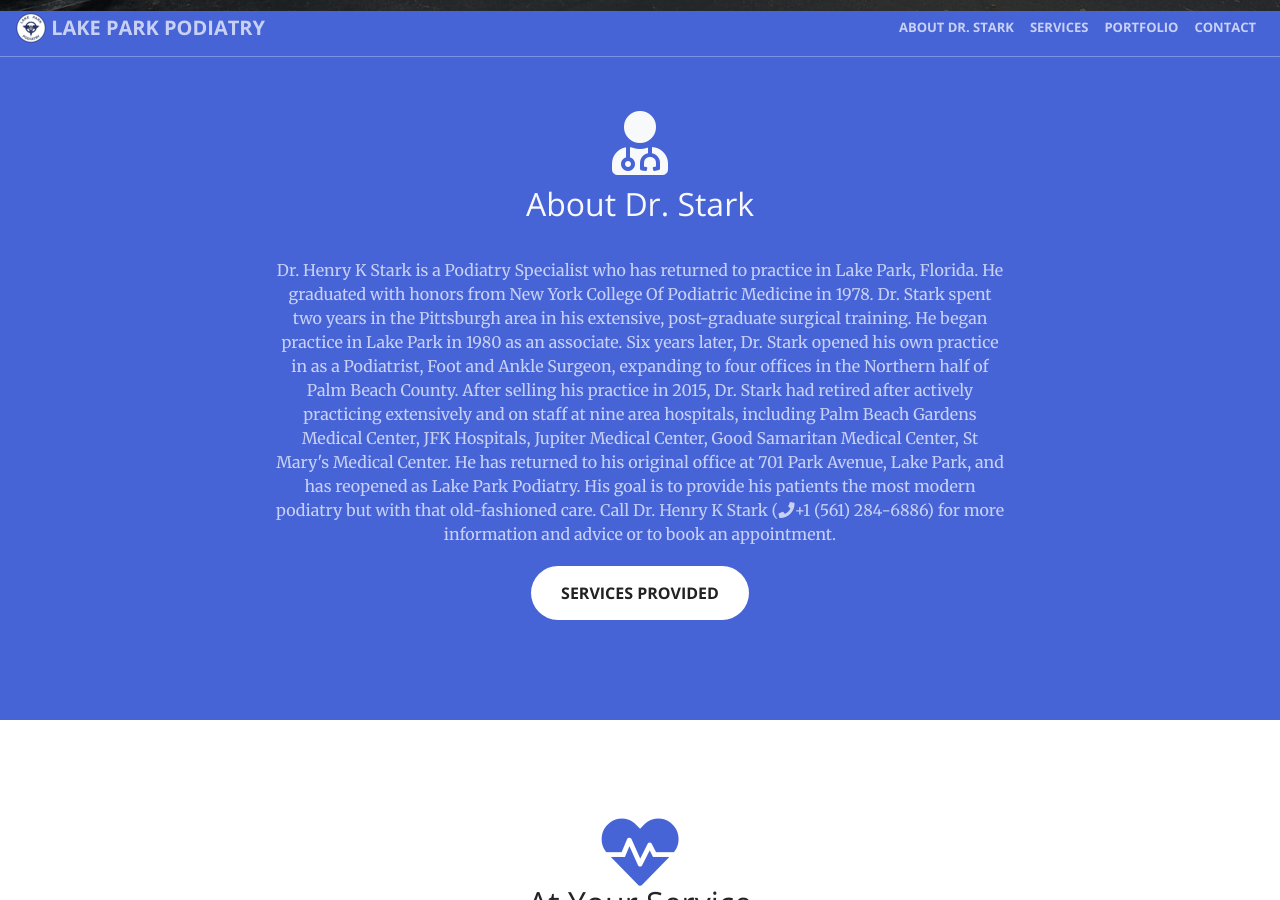
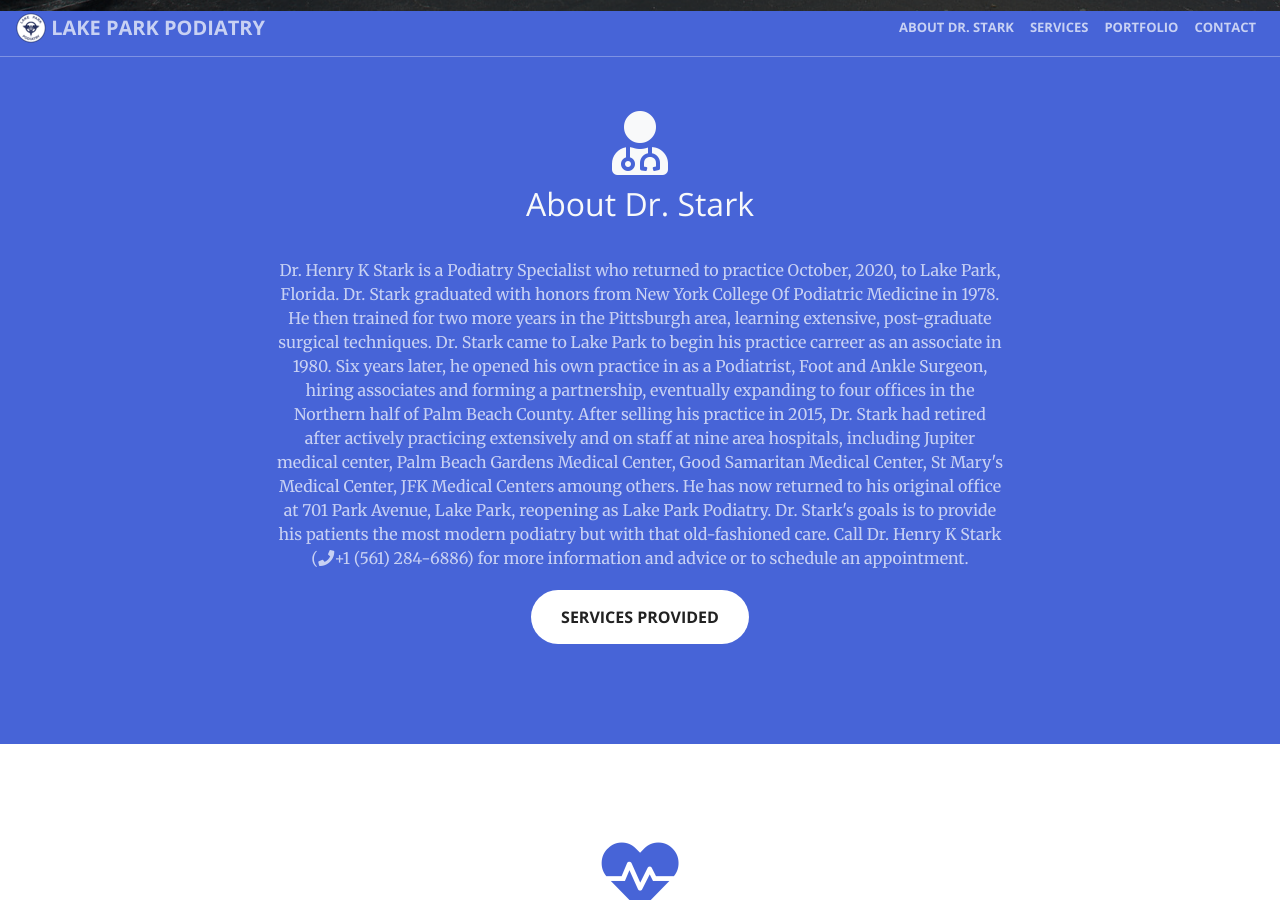
Before and after one commit to hkstarkdpm/lakeparkpodiatry.com, a Jekyll site: the page built from index.html, in a window 1280 px wide and 900 px high, scrolled down 889 px. Built offline with Jekyll 4.4.1, drawn with Linux system fonts in a browser that asks for light colours; nearby versions of some CDN libraries.

Commit message:
Edited text October 3, 2020.

```diff
--- a/_includes/about.html
+++ b/_includes/about.html
@@ -5,7 +5,7 @@
                 <i class="fa fa-4x fa-user-md wow bounceIn" data-wow-delay=".3s"></i>
                 <h2 class="section-heading" style="margin-top:10px;">About Dr. Stark</h2>
                 <hr class="light">
-                <p class="text-faded">Dr. Henry K Stark is a Podiatry Specialist who has returned to practice in Lake Park, Florida. He graduated with honors from New York College Of Podiatric Medicine in 1978. Dr. Stark spent two years in the Pittsburgh area in his extensive, post-graduate surgical training. He began practice in Lake Park in 1980 as an associate.  Six years later, Dr. Stark opened his own practice in as a Podiatrist, Foot and Ankle Surgeon, expanding to four offices in the Northern half of Palm Beach County.  After selling his practice in 2015, Dr. Stark had retired after actively practicing extensively and on staff at nine area hospitals, including Palm Beach Gardens Medical Center, JFK Hospitals, Jupiter Medical Center, Good Samaritan Medical Center, St Mary's Medical Center.  He has returned to his original office at 701 Park Avenue, Lake Park, and has reopened as Lake Park Podiatry. His goal is to provide his patients the most modern podiatry but with that old-fashioned care.  Call Dr. Henry K Stark (<a class="text-faded" href="tel:{{site.phone}}"><i class="fas fa-phone"></i>{{site.phone}}</a>) for more information and advice or to book an appointment.</p>
+                <p class="text-faded">Dr. Henry K Stark is a Podiatry Specialist who returned to practice October, 2020, to Lake Park, Florida. Dr. Stark graduated with honors from New York College Of Podiatric Medicine in 1978.  He then trained for two more years in the Pittsburgh area, learning extensive, post-graduate surgical techniques. Dr. Stark came to Lake Park to begin his practice carreer as an associate in 1980.  Six years later, he opened his own practice in as a Podiatrist, Foot and Ankle Surgeon, hiring associates and forming a partnership, eventually expanding to four offices in the Northern half of Palm Beach County.  After selling his practice in 2015, Dr. Stark had retired after actively practicing extensively and on staff at nine area hospitals, including Jupiter medical center, Palm Beach Gardens Medical Center, Good Samaritan Medical Center, St Mary's Medical Center, JFK Medical Centers amoung others.  He has now returned to his original office at 701 Park Avenue, Lake Park, reopening as Lake Park Podiatry. Dr. Stark's goals is to provide his patients the most modern podiatry but with that old-fashioned care.  Call Dr. Henry K Stark (<a class="text-faded" href="tel:{{site.phone}}"><i class="fas fa-phone"></i>{{site.phone}}</a>) for more information and advice or to schedule an appointment.</p>
                 <a href="#services" class="btn btn-default btn-xl page-scroll">Services Provided</a>
             </div>
         </div>
```
